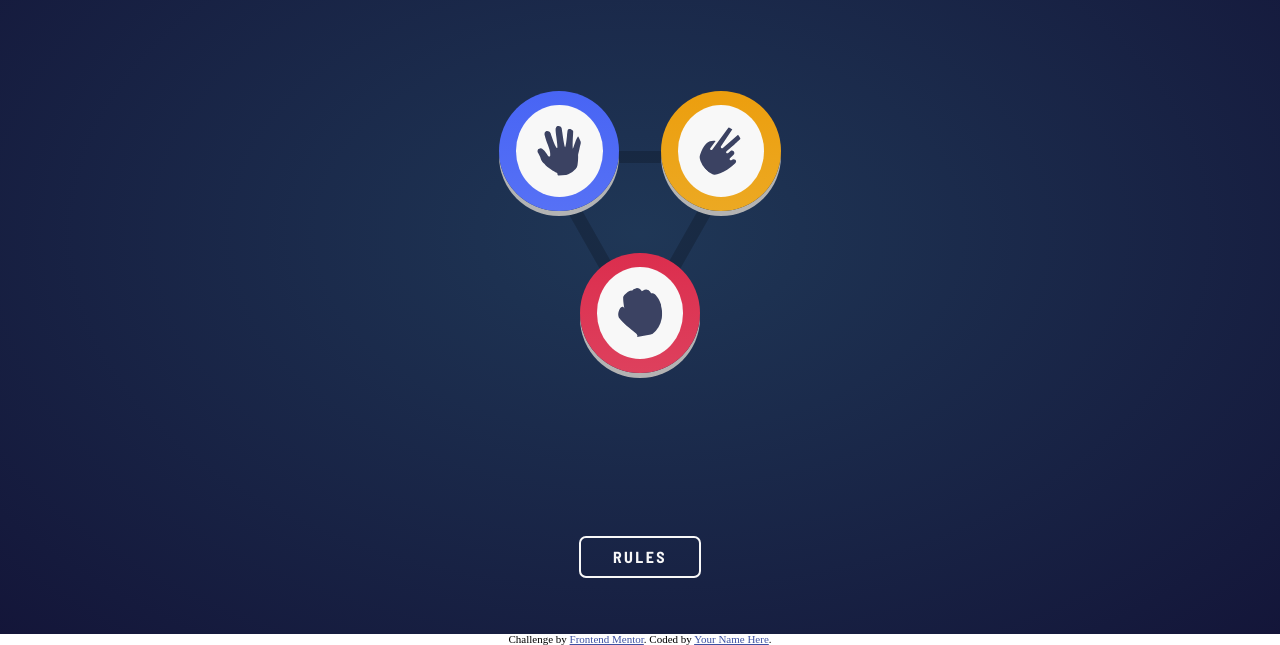
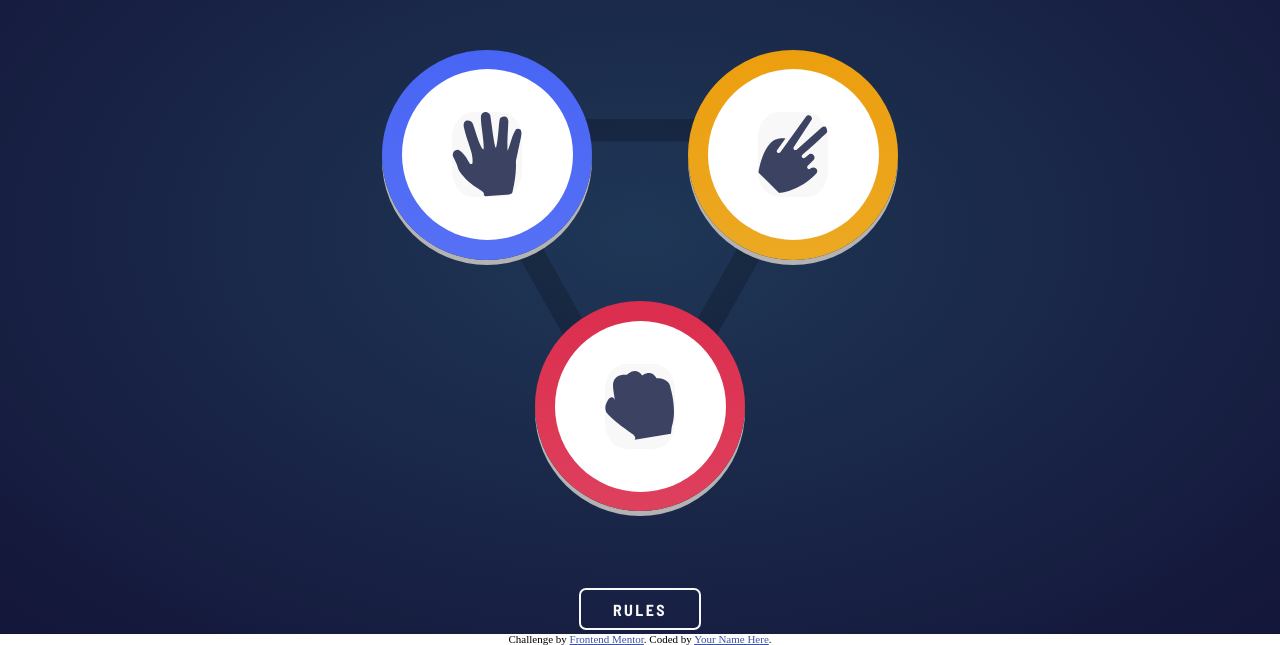
Before and after one commit to wilderav86/rock-paper-scissors, a website: page index.html in a window 1280 px wide. Shown: the part 166-811 px from the top of the page. Drawn offline with Linux system fonts and the light colour scheme.

Commit message:
added desktop styling to game board

```diff
--- a/index.html
+++ b/index.html
@@ -48,10 +48,13 @@
             class="bg-triangle"
           />
           <div id="paper" class="paperGradient">
+            <div class="inner-radius">
               <img src="images/icon-paper.svg" alt="paper" class="icon" />
+            </div>
           </div>
 
           <div id="scissors" class="scissorsGradient">
+            <div class="inner-radius">
               <img
                 height="50"
                 src="images/icon-scissors.svg"
@@ -59,13 +62,16 @@
                 class="icon"
               />
             </div>
+          </div>
           <div id="rock" class="rockGradient">
+            <div class="inner-radius">
               <img
                 height="50"
                 src="images/icon-rock.svg"
                 alt="rock"
                 class="icon"
               />
+            </div>
           </div>
         </div>
       </section>
--- a/styles/style.scss
+++ b/styles/style.scss
@@ -3,6 +3,14 @@
 
 @import url("https://fonts.googleapis.com/css2?family=Barlow+Semi+Condensed:wght@600;700&family=DM+Sans:wght@400;700&display=swap");
 
+//MIXINS
+@mixin mobileBreakPoint {
+  @media screen and (min-width: 700px) {
+    @content;
+  }
+}
+
+//COLORS
 $primary: (
   scissorsGradient: linear-gradient(hsl(39, 89%, 49%), hsl(40, 84%, 53%)),
   paperGradient: linear-gradient(hsl(230, 89%, 62%), hsl(230, 89%, 65%)),
@@ -21,7 +29,15 @@ $primary: (
     margin: 1.3rem;
     width: 100px;
     height: 100px;
+    cursor: pointer;
+
     box-shadow: 0px 5px grayscale($color: #b5b1b1);
+    @include mobileBreakPoint() {
+      width: 190px;
+      height: 190px;
+      margin-left: 3rem;
+      margin-right: 3rem;
+    }
   }
   .#{$name}::after {
     position: absolute;
@@ -40,6 +56,7 @@ $background: rgb(248, 248, 248);
 // background gradient
 $radialGradient: radial-gradient(hsl(214, 47%, 23%), hsl(237, 49%, 15%));
 
+//STYLES
 .main {
   display: flex;
   flex-direction: column;
@@ -110,12 +127,21 @@ $radialGradient: radial-gradient(hsl(214, 47%, 23%), hsl(237, 49%, 15%));
   transform: translateY(12px);
 }
 
+.inner-radius {
+  display: grid;
+  place-items: center;
+  background-color: white;
+  width: 90%;
+  aspect-ratio: 1;
+  border-radius: 50%;
+}
+
 .icon {
-  padding: 1.3rem;
   background-color: $background;
-  border-radius: 50%;
+  border-radius: 30%;
   height: 50px;
   width: 45px;
+  position: absolute;
 }
 
 .rules-container {
@@ -137,6 +163,45 @@ $radialGradient: radial-gradient(hsl(214, 47%, 23%), hsl(237, 49%, 15%));
   font-size: 1rem;
   font-family: "Barlow Semi Condensed", sans-serif;
   letter-spacing: 0.15rem;
+}
+
+//Game Board Desktop Layout
+
+@include mobileBreakPoint() {
+  //HEADER
+  .header-container {
+    max-width: 60%;
+  }
+  .title {
+    line-height: 1.6rem;
+    margin-top: 1rem;
+    margin-bottom: 1rem;
+    font-size: 2rem;
+  }
+  .score-container {
+    width: 5rem;
+    margin-right: 0.75rem;
+  }
+  .score-title {
+    font-size: 1rem;
+  }
+
+  .score {
+    color: $scoreText;
+    font-size: 3.5rem;
+    font-weight: 700;
+  }
+
+  //GAME PIECES
+  .game-board-container {
+    width: 650px;
+  }
+
+  .icon {
+    height: 85px;
+    width: 70px;
+    object-fit: contain;
+  }
 }
 
 .result-grid {
```
Also changed, not shown: styles/style.css, 1 other file. Lines whose indentation alone changed are shown as unchanged.
